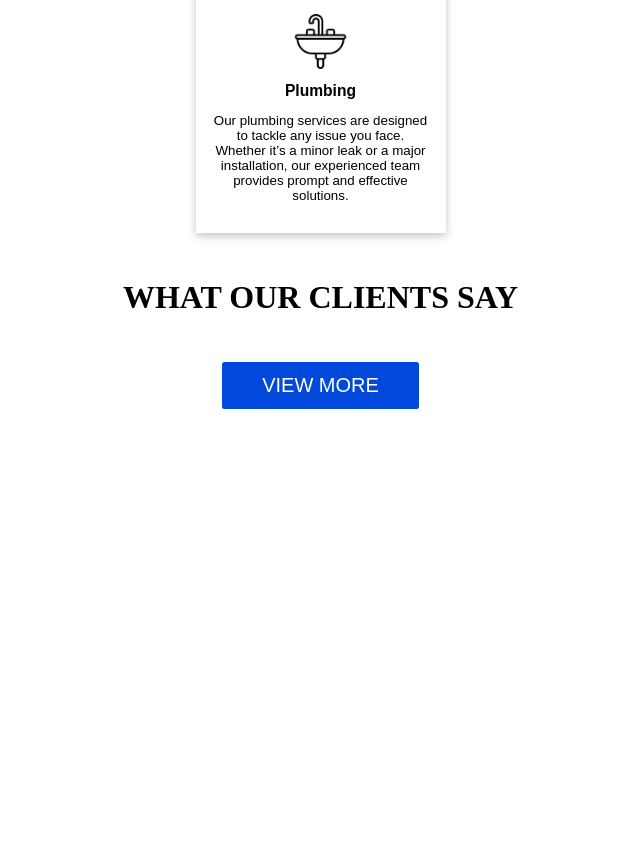
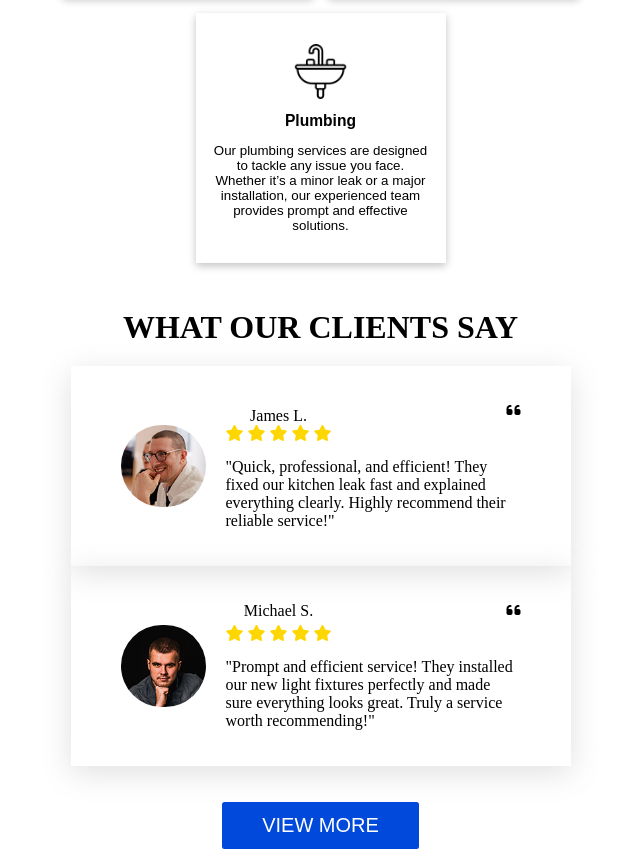
Before and after one commit to Nostromito/Inance, a plain HTML site: page index.html in a window 1280 px wide. Shown: the part 3902-4751 px from the top of the page, without its empty margins (63-703 px from the left). Before the commit the page ends 4311 px from the top, so only its background shows below. Drawn offline with Linux system fonts and the light colour scheme.

Commit message:
Create testimonial
failed to replicate carousel
opted for simpler design

```diff
--- a/index.html
+++ b/index.html
@@ -132,7 +132,56 @@
       <div class="testimonials">
         <h2>WHAT OUR CLIENTS SAY</h2>
 
+        <div class="carousel-wrapper">
+          <div id="item" class="item item-1">
+            <img src="images/client-1.jpg" alt="photo of client 1" class="circle" width="85px">
 
+            <div class="column">
+              <div class="test">
+                <div class="star">
+                  <div class="stars">
+                    <p>James L.</p>
+
+                    <i class="fa-solid fa-star" style="color: gold;"></i>
+                    <i class="fa-solid fa-star" style="color: gold;"></i>
+                    <i class="fa-solid fa-star" style="color: gold;"></i>
+                    <i class="fa-solid fa-star" style="color: gold;"></i>
+                    <i class="fa-solid fa-star" style="color: gold;"></i>
+                  </div>
+                </div>
+
+                <i class="fa-solid fa-quote-left"></i>
+              </div>
+
+              <p>"Quick, professional, and efficient! They fixed our kitchen leak fast and explained everything clearly. Highly recommend their reliable service!"</p>
+            </div>
+
+
+          </div>
+
+          <div id="item" class="item item-2">
+            <img src="images/client-2.jpg" alt="photo of client 2" class="circle" width="85px">
+
+            <div class="column">
+              <div class="test">
+                <div class="star">
+                  <p>Michael S.</p>
+                  <div class="stars">
+                    <i class="fa-solid fa-star" style="color: gold;"></i>
+                    <i class="fa-solid fa-star" style="color: gold;"></i>
+                    <i class="fa-solid fa-star" style="color: gold;"></i>
+                    <i class="fa-solid fa-star" style="color: gold;"></i>
+                    <i class="fa-solid fa-star" style="color: gold;"></i>
+                  </div>
+                </div>
+
+                <i class="fa-solid fa-quote-left"></i>
+              </div>
+
+              <p>"Prompt and efficient service! They installed our new light fixtures perfectly and made sure everything looks great. Truly a service worth recommending!"</p>
+            </div>
+          </div>
+        </div>
       </div>
 
       <button class="view">VIEW MORE</button>
--- a/style.css
+++ b/style.css
@@ -151,6 +151,7 @@ h1 {
 
 .RIM {
   margin-top: 150px;
+  padding: 15px;
   display: flex;
   flex-direction: column;
   align-items: center;
@@ -167,7 +168,8 @@ h1 {
   color: black;
   box-shadow: rgba(0, 0, 0, 0.24) 0px 3px 8px;
   border: none;
-  width: 500px;
+  max-width: 500px;
+  width: 100%;
   height: 200px;
 }
 
@@ -235,7 +237,6 @@ h1 {
 }
 
 /* Services Content */
-
 .services {
   display: flex;
   flex-direction: column;
@@ -283,3 +284,47 @@ h1 {
   border: none;
   border-radius: 2.5px;
 }
+
+/* Testimonial Content */
+
+.carousel-wrapper {
+  height: 400px;
+  padding: 0 20px;
+  display: flex;
+  flex-direction: column;
+  align-items: center;
+}
+
+.item {
+  max-width: 500px;
+  min-height: 200px;
+  padding: 25px 50px;
+  box-shadow: rgba(100, 100, 111, 0.2) 0px 7px 29px 0px;
+  display: flex;
+  align-items: center;
+}
+
+.testimonials h2 {
+  text-align: center;
+  margin-bottom: 20px;
+}
+
+.test {
+  margin-bottom: 15px;
+  display: flex;
+  justify-content: space-between;
+}
+
+
+.circle {
+  border-radius: 100px;
+  margin-right: 20px;
+}
+
+.star {
+  text-align: center;
+}
+
+.stars {
+  padding-top: 5px;
+}
```
